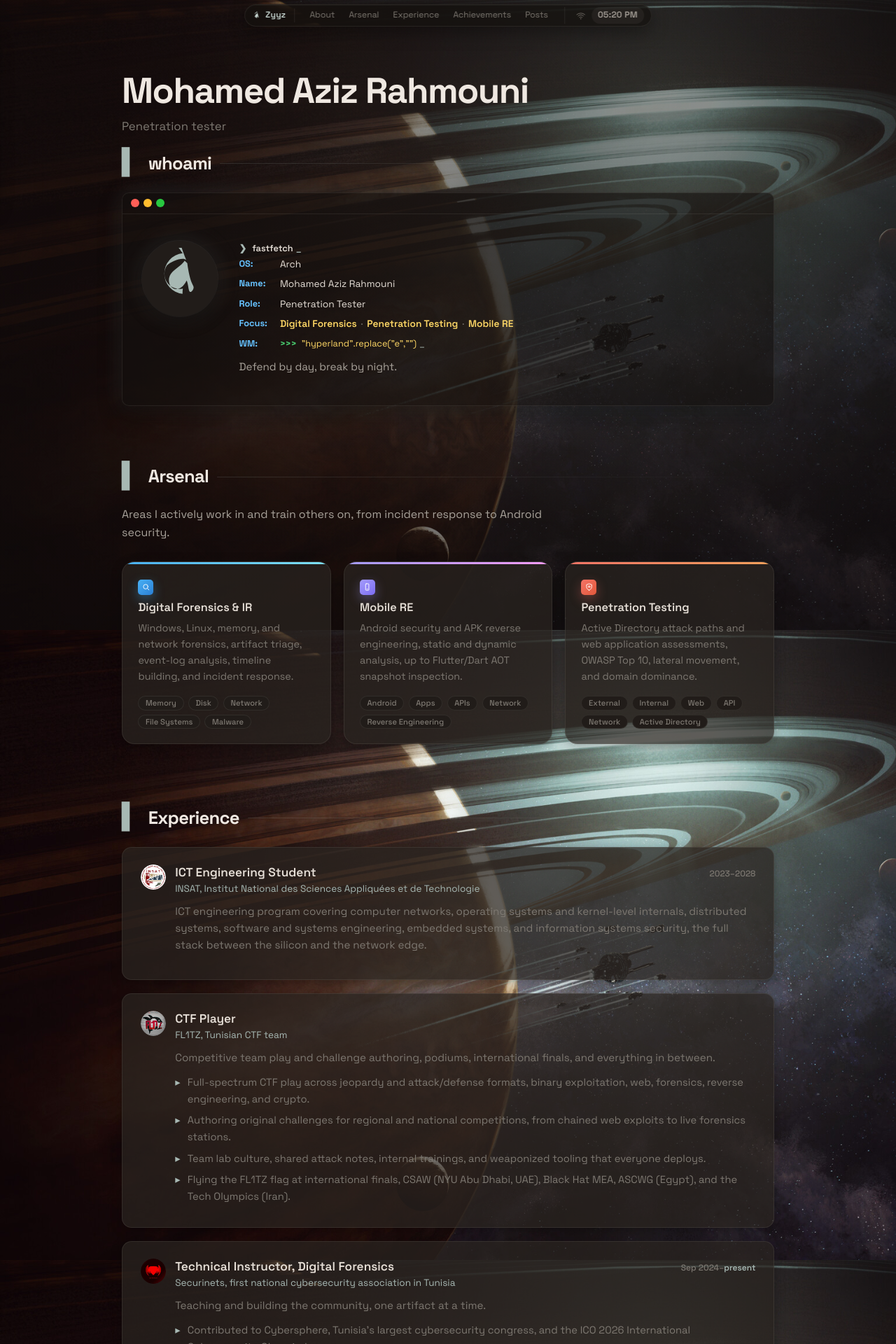
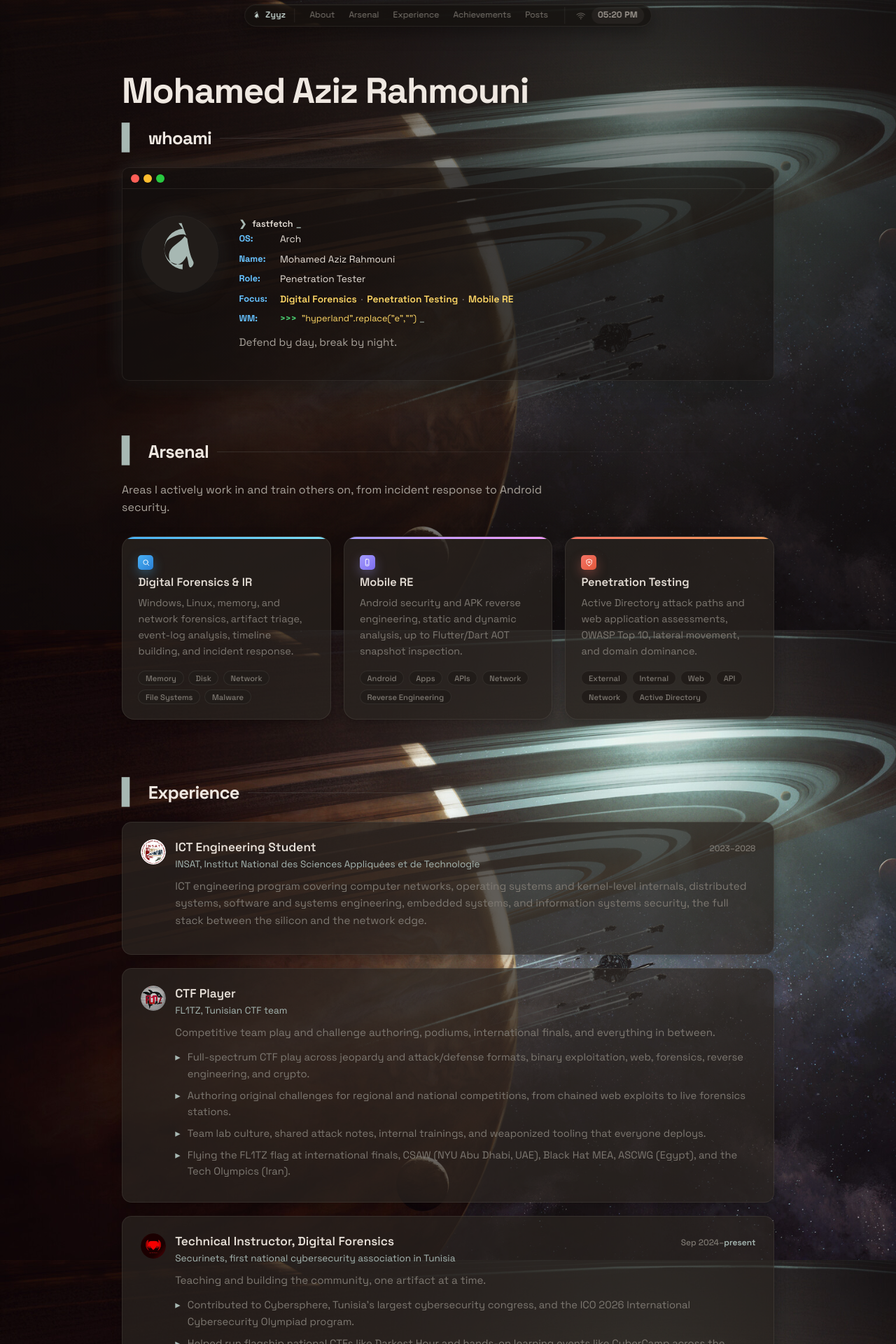
Before and after one commit to 0xZyyz/0xZyyz.github.io, a Jekyll site: the page built from index.html, in a window 1280 px wide. Shown: the top 1920 px of the page at 70% size. Built offline with Jekyll 4.4.1, drawn with Linux system fonts in a browser that asks for light colours.

Commit message:
Drop Penetration tester subtitle from hero

```diff
--- a/index.html
+++ b/index.html
@@ -6,7 +6,6 @@ layout: default
   <section id="about" class="hero">
     <div class="hero__head">
       <h1 class="hero__name">Mohamed Aziz Rahmouni</h1>
-      <p class="hero__sub">Penetration tester</p>
     </div>
     <h2 class="section__title">whoami</h2>
     <div class="neofetch" aria-label="System profile">
--- a/style.css
+++ b/style.css
@@ -379,12 +379,6 @@ body { padding-top: 42px; }
   font: 700 clamp(2.2rem, 5vw, 3.2rem)/1.1 var(--sans);
   letter-spacing: -0.03em;
   color: var(--text-heading);
-}
-
-.hero__sub {
-  margin: 0.55rem 0 0;
-  font-size: 1.05rem;
-  color: var(--muted);
 }
 
 .hero__tag {
```
